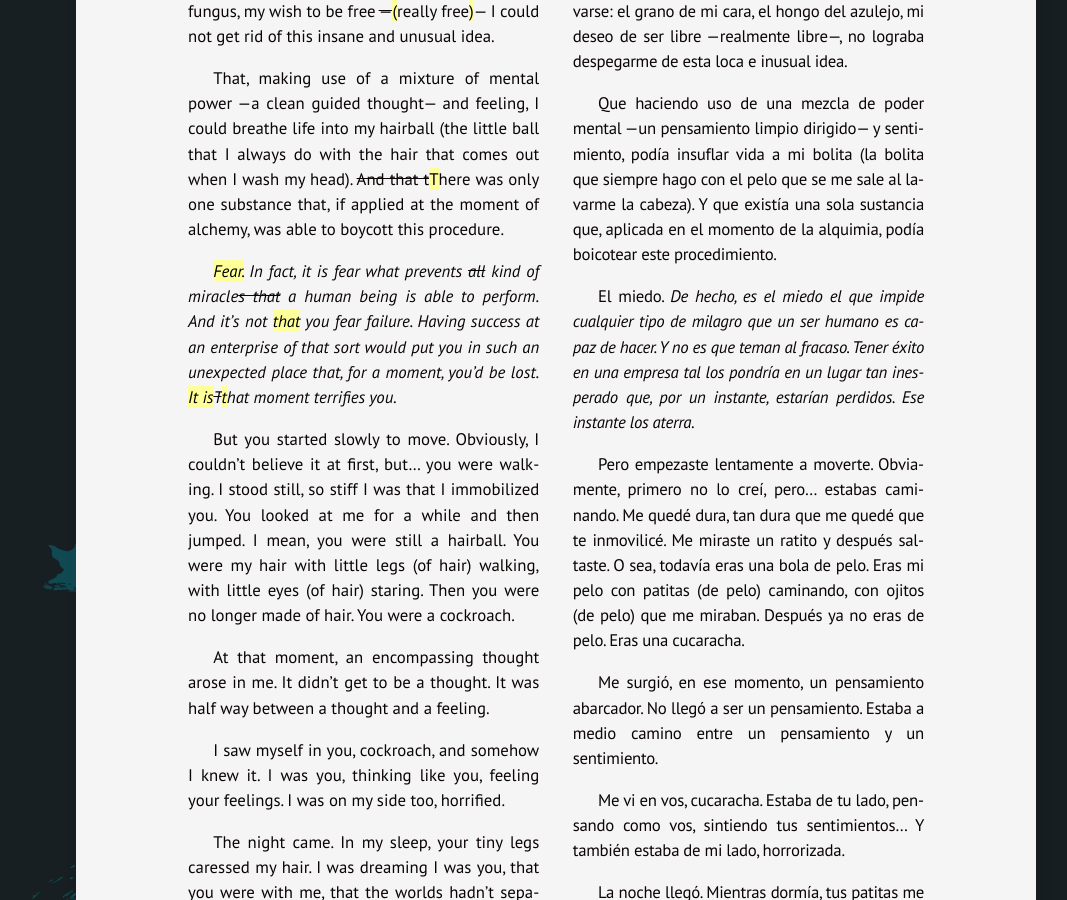
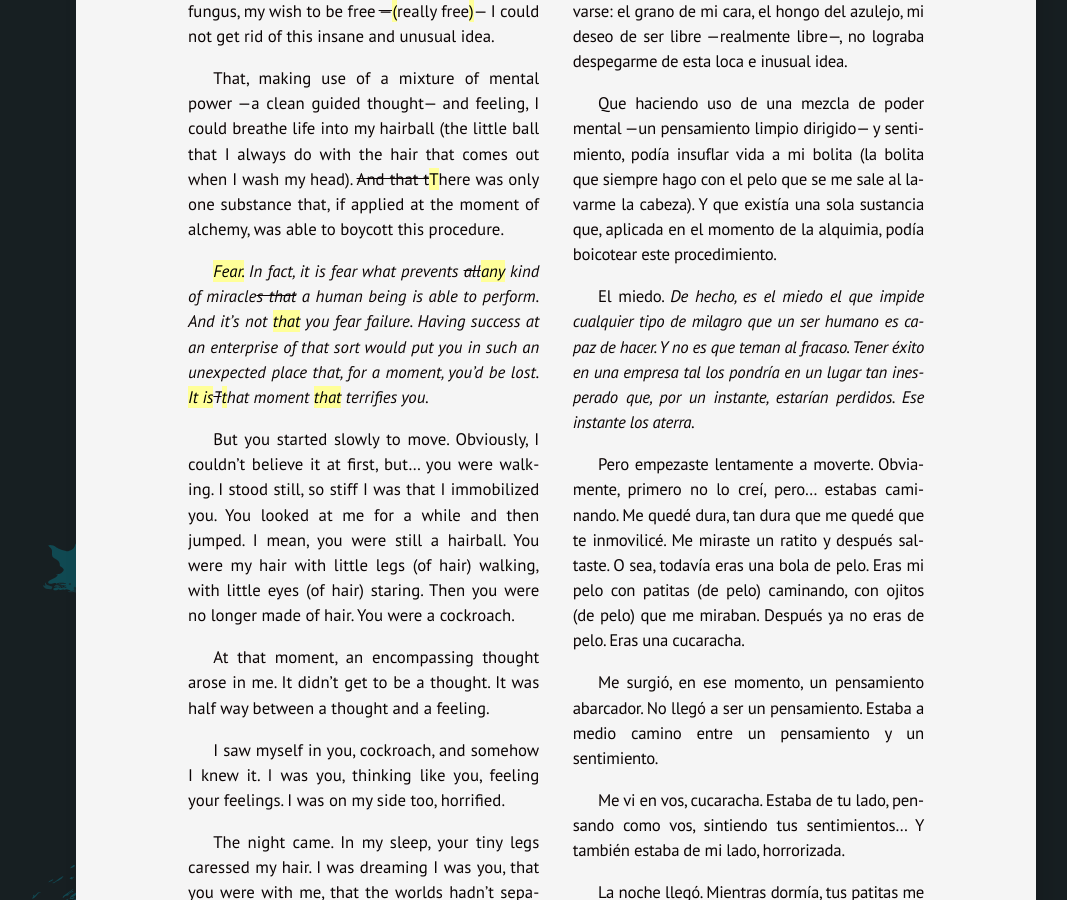
Before and after one commit to silvialohrmann/editorial, a Jekyll site: the page built from _posts/2022-11-20-the-other.md, in a window 1280 px wide and 900 px high, scrolled down 573 px. Shown: the whole window, without its empty margins (84-1151 px from the left). Built offline with Jekyll 4.4.1, drawn with Linux system fonts in a browser that asks for light colours.

Commit message:
Update 2022-11-20-the-other.md

```diff
--- a/_posts/2022-11-20-the-other.md
+++ b/_posts/2022-11-20-the-other.md
@@ -10,7 +10,7 @@
 
 That, making use of a mixture of mental power —a clean guided thought— and feeling, I could breathe life into my hairball (the little ball that I always do with the hair that comes out when I wash my head). <del title="edited on 2023/03/21">And that t</del><ins title="edited on 2023/03/21">T</ins>here was only one substance that, if applied at the moment of alchemy, was able to boycott this procedure.
 
-<em><ins title="edited on 2023/03/21">Fear.</ins> In fact, it is fear what prevents <del title="edited on 2023/03/21">all</del> kind of miracle<del title="edited on 2023/03/21">s that</del> a human being is able to perform. And it’s not <ins title="edited on 2023/03/21">that</ins> you fear failure. Having success at an enterprise of that sort would put you in such an unexpected place that, for a moment, you’d be lost. <ins title="edited on 2023/03/21">It is</ins><del title="edited on 2023/03/21">T</del><ins title="edited on 2023/03/21">t</ins>hat moment terrifies you.</em>
+<em><ins title="edited on 2023/03/21">Fear.</ins> In fact, it is fear what prevents <del title="edited on 2023/03/21">all</del><ins title="edited on 2023/03/21">any</ins> kind of miracle<del title="edited on 2023/03/21">s that</del> a human being is able to perform. And it’s not <ins title="edited on 2023/03/21">that</ins> you fear failure. Having success at an enterprise of that sort would put you in such an unexpected place that, for a moment, you’d be lost. <ins title="edited on 2023/03/21">It is</ins><del title="edited on 2023/03/21">T</del><ins title="edited on 2023/03/21">t</ins>hat moment <ins title="edited on 2023/03/21">that</ins> terrifies you.</em>
 
 But you started slowly to move. Obviously, I couldn’t believe it at first, but... you were walking. I stood still, so stiff I was that I immobilized you. You looked at me for a while and then jumped. I mean, you were still a hairball. You were my hair with little legs (of hair) walking, with little eyes (of hair) staring. Then you were no longer made of hair. You were a cockroach.
 
```
